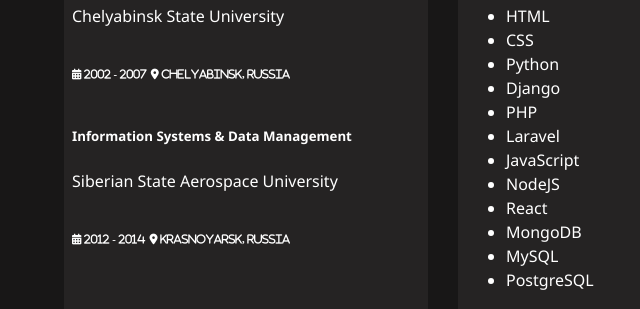
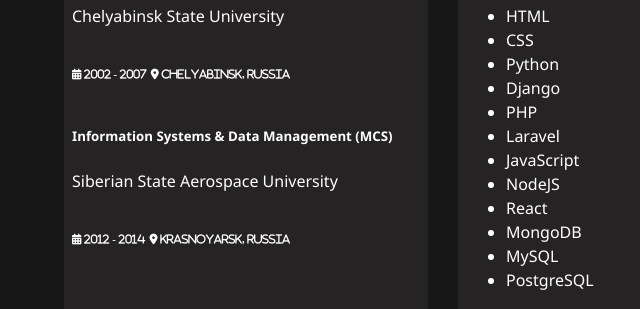
Before and after one commit to Sergei1201/Portfolio_website, a website: page dist/about.html in a window 1280 px wide. Shown: the part 900-1209 px from the top of the page, 0-640 px from the left. Drawn offline with Linux system fonts and the light colour scheme.

Commit message:
education information added

```diff
--- a/dist/about.html
+++ b/dist/about.html
@@ -64,7 +64,7 @@
                 <p>Chelyabinsk State University</p>
                 <h6 class="fa fa-calendar"> 2002 - 2007</h6>
                 <h6 class="fa-solid fa-location-dot"> Chelyabinsk, Russia</h6>
-                <h5>Information Systems & Data Management</h5>
+                <h5>Information Systems & Data Management (MCS)</h5>
                 <p>Siberian State Aerospace University</p>
                 <h6 class="fa fa-calendar"> 2012 - 2014</h6>
                 <h6 class="fa-solid fa-location-dot"> Krasnoyarsk, Russia</h6>
```
